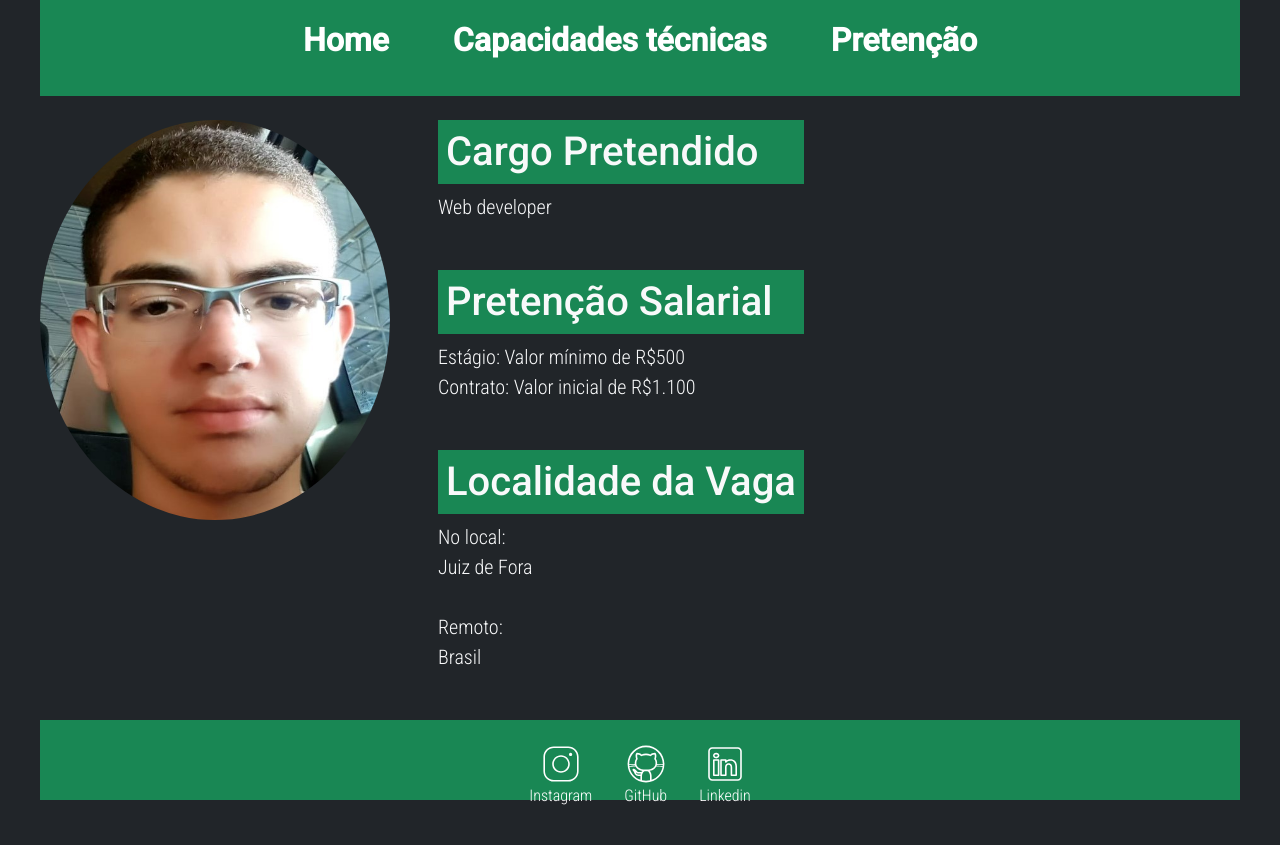
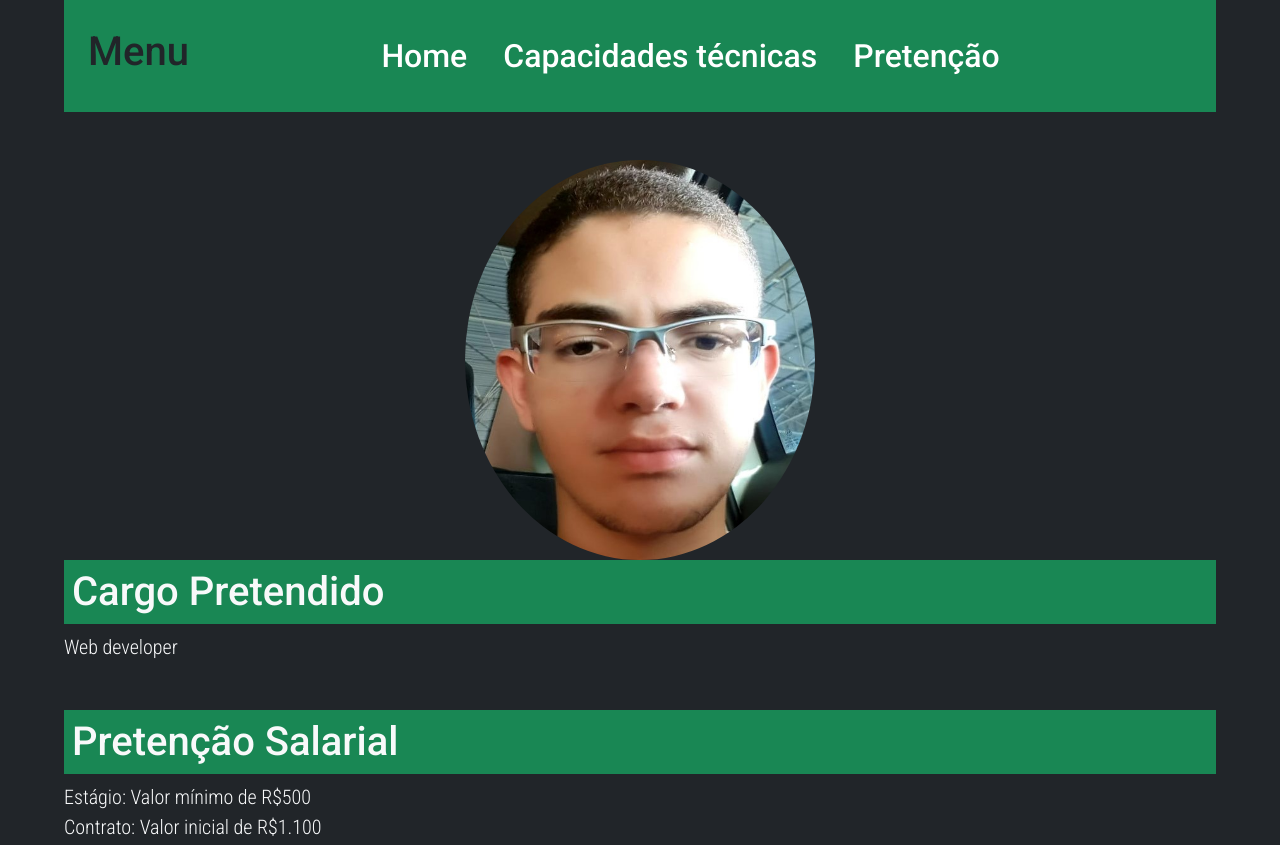
Before and after one commit to PatricioSA/atividadeBootstrap, a plain HTML site: page atividade01/pretenção.html in a window 1280 px wide. Shown: the top 845 px of the page. Before the commit the page ends 808 px from the top, so only its background shows below. Drawn offline with nearby package versions, Linux system fonts and the light colour scheme.

Commit message:
responsividade

```diff
--- a/atividade01/pretenção.html
+++ b/atividade01/pretenção.html
@@ -21,20 +21,15 @@
             font-family: 'Roboto', sans-serif;
         }
 
-        header {
-            margin: 0 auto;
-            width: 1200px;
+        .nav-link {
+            color: white !important;
             font-family: 'Roboto', sans-serif;
+            margin-inline: 10px;
         }
 
-
-        header a {
-            color: white;
-        }
-
-        main {
-            margin: 0 auto;
-            width: 1200px;
+        #container {
+           width: 90%;
+           margin: 0px auto;
        }
 
         aside img {
@@ -44,11 +39,7 @@
         }
 
         footer {
-            display: flex;
-            justify-content: center;
-            width: 1200px;
             height: 10vh;
-            margin: 0 auto;
         }
 
         footer a {
@@ -56,7 +47,10 @@
         }
 
         a:hover {
-            color: black;
+            color: black !important;
+            transition: 0.5s;
+            background-color: #0E472C;
+            border-radius: 15px;
         }
 
     </style>
@@ -65,20 +59,36 @@
 
 <body class="bg-dark">
 
+    <div id="container">
         <header class="p-3 bg-success text-center fs-2">
-        <nav>
-            <ul class="list-inline">
-                <li class="list-inline-item"><a href="index.html" class="text-decoration-none fw-bold">Home</a></li>
-                <li class="list-inline-item"><a href="capacidades.html" class="text-decoration-none fw-bold px-5">Capacidades técnicas</a></li>
-                <li class="list-inline-item"><a href="#" class="text-decoration-none fw-bold">Pretenção</a></li>
+
+            <nav class="navbar navbar-expand-sm navbar-dark bg-success p-2 fs-2">
+                <h1>Menu</h1>
+
+                <!--Menu Sanduiche (Hamburguer)
+                data-bs-toogle: indica que botão pressionado apresentará o menu.
+                data-bs-target: define o que vamos mostrar através de um Id-->
+                <button type="button" class="navbar-toggler" data-bs-toggle="collapse"
+                    data-bs-target="#menu-target">
+                    <span class="navbar-toggler-icon"></span>
+                </button>
+
+                <!--Colapsando o menu-->
+                <div class="collapse navbar-collapse justify-content-center" id="menu-target">
+                    <ul class="navbar-nav">
+                        <li class="nav-item"> <a class="nav-link" href="index.html">Home</a></li>
+                        <li class="nav-item"><a class="nav-link" href="capacidades.html">Capacidades técnicas</a></li>
+                        <li class="nav-item"><a class="nav-link" href="pretenção.html">Pretenção</a></li>
                     </ul>
+                </div>
             </nav>
+
         </header>
 
-    <main class="d-flex text-light mt-4">
-        <aside><img src="img/WhatsApp Image (2).jpeg" ></aside>
+        <main class="row text-light mt-5">
+            <aside class="col-12 col-xxl-3 text-center"><img src="img/WhatsApp Image (2).jpeg" ></aside>
 
-        <section class="ms-5 text-start">
+            <section class="col-12 col-xxl-9 text-start">
 
                 <h1 class="bg-success p-2">Cargo Pretendido</h1>
                 <article class="fs-5">
@@ -106,7 +116,8 @@
             </section>
         </main>
 
-    <footer class="bg-success mt-5 p-4">
+        <div class="row">
+            <footer class="col-12 d-flex justify-content-center bg-success mt-5 p-4">
                 <a href="https://www.instagram.com/patricio_ow/" target="_blank" class="mx-3 text-decoration-none text-center">
                     <img src="img/icons8-instagram.svg" >
                     <p>Instagram</p>
@@ -122,3 +133,38 @@
                     <p>Linkedin</p>
                 </a>
             </footer>
+        </div>
+    </div>
+
+
+
+
+
+
+
+
+
+
+
+
+
+
+
+
+
+
+
+
+
+
+
+
+
+    <script src="https://cdn.jsdelivr.net/npm/@popperjs/core@2.10.2/dist/umd/popper.min.js"
+        integrity="sha384-7+zCNj/IqJ95wo16oMtfsKbZ9ccEh31eOz1HGyDuCQ6wgnyJNSYdrPa03rtR1zdB"
+        crossorigin="anonymous"></script>
+    <script src="https://cdn.jsdelivr.net/npm/bootstrap@5.1.3/dist/js/bootstrap.min.js"
+        integrity="sha384-QJHtvGhmr9XOIpI6YVutG+2QOK9T+ZnN4kzFN1RtK3zEFEIsxhlmWl5/YESvpZ13"
+        crossorigin="anonymous"></script>
+
+</body>
```
Also changed, not shown: atividade01/capacidades.html (+77 -29 lines), atividade01/index.html (+25 -33 lines), atividade01/indexold.html (renamed from testes/index.html, +3 -25 lines). Lines whose indentation alone changed are shown as unchanged.
